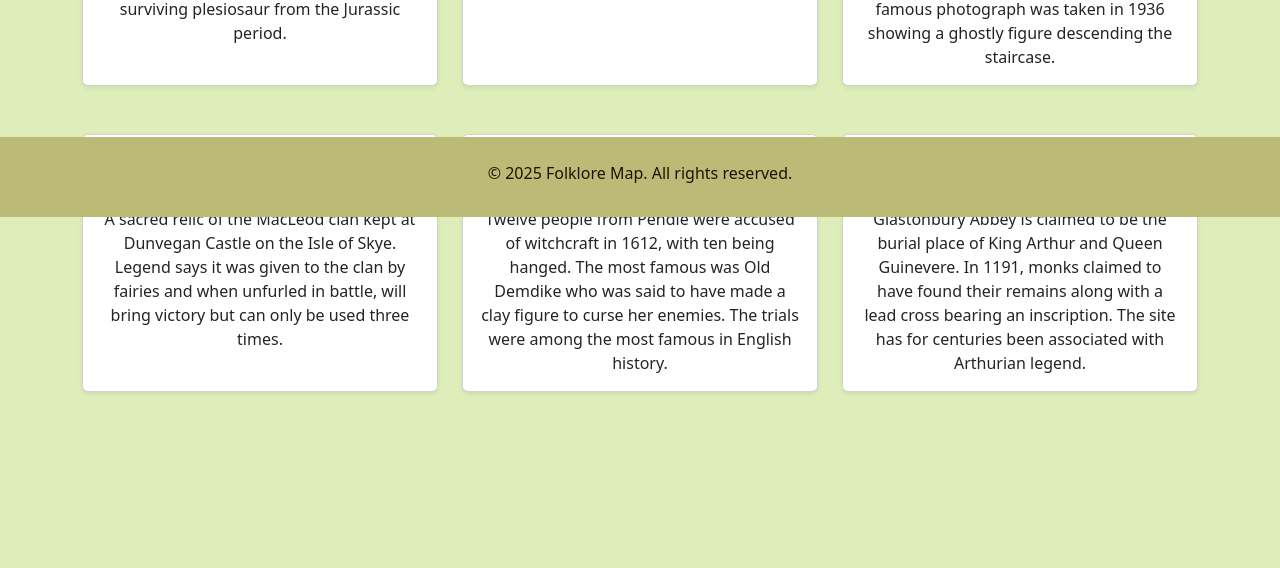
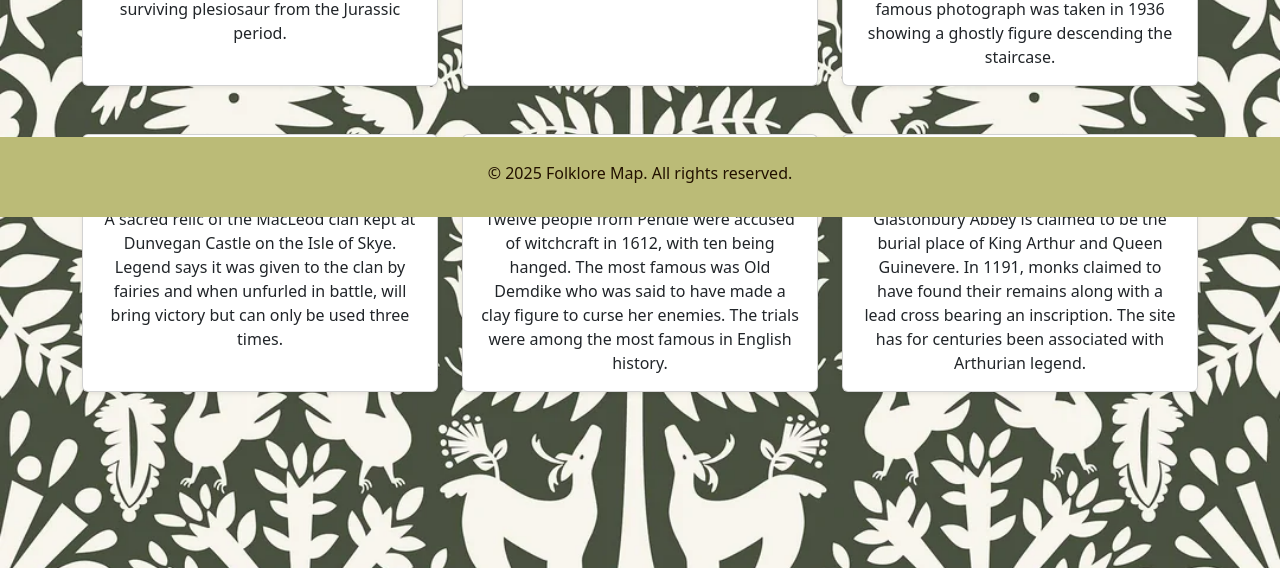
Before and after one commit to johncurrandavis/folkloremap, a plain HTML site: page index.html in a window 1280 px wide. Shown: the part 583-1151 px from the top of the page. Drawn offline with nearby package versions, Linux system fonts and the light colour scheme; a web font is replaced by a local one.

Commit message:
background pic test

```diff
--- a/style.css
+++ b/style.css
@@ -13,6 +13,14 @@ html {
   margin: 0;
   height: 100%;
   font-family: 'Georgia', serif;
+}
+
+main {
+  background-image: url('fancy_pic.webp');
+  background-size: cover;
+  background-position: center;
+  background-repeat: repeat;
+  min-height: 100vh;
 }
 
 body {
```
Also changed, not shown: index.html (+0 -2 lines), fancy_pic.webp (added).
